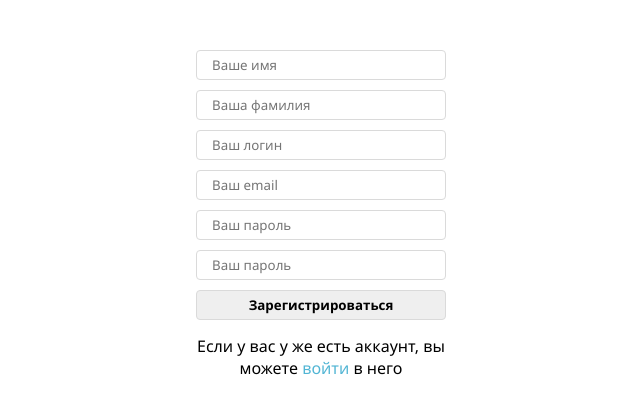
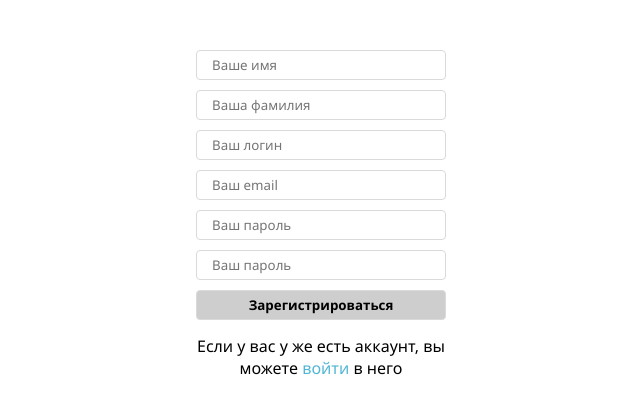
Before and after one commit to slpAkkie/Sonet, a Vue app in the folder App/frontend/: page /register in a window 1280 px wide. In both pictures the pointer is over the input "Зарегистрироваться". Shown: the top 414 px of the page, without its empty margins (319-959 px from the left). Built offline with nearby package versions, Linux system fonts and the light colour scheme.

Commit message:
Move: Button and Input components

```diff
--- a/App/frontend/src/components/general/Button.vue
+++ b/App/frontend/src/components/elements/Button.vue
@@ -27,5 +27,10 @@ export default {
   border-radius: .4rem;
   //
   cursor: pointer;
+  transition: background-color .1s ease;
+
+  &:hover {
+    background-color: #cecece;
+  }
 }
 </style>
--- a/App/frontend/src/views/LoginView.vue
+++ b/App/frontend/src/views/LoginView.vue
@@ -10,8 +10,8 @@
 </template>
 
 <script>
-import Input from "../components/general/Input";
-import Button from "../components/general/Button";
+import Input from "../components/elements/Input";
+import Button from "../components/elements/Button";
 
 export default {
   name: 'LoginView',
--- a/App/frontend/src/views/RegisterView.vue
+++ b/App/frontend/src/views/RegisterView.vue
@@ -17,8 +17,8 @@
 </template>
 
 <script>
-import Input from "../components/general/Input";
-import Button from "../components/general/Button";
+import Input from "../components/elements/Input";
+import Button from "../components/elements/Button";
 
 export default {
   name: 'RegisterView',
```
Also changed, not shown: App/frontend/src/components/elements/Input.vue (renamed from App/frontend/src/components/general/Input.vue).
